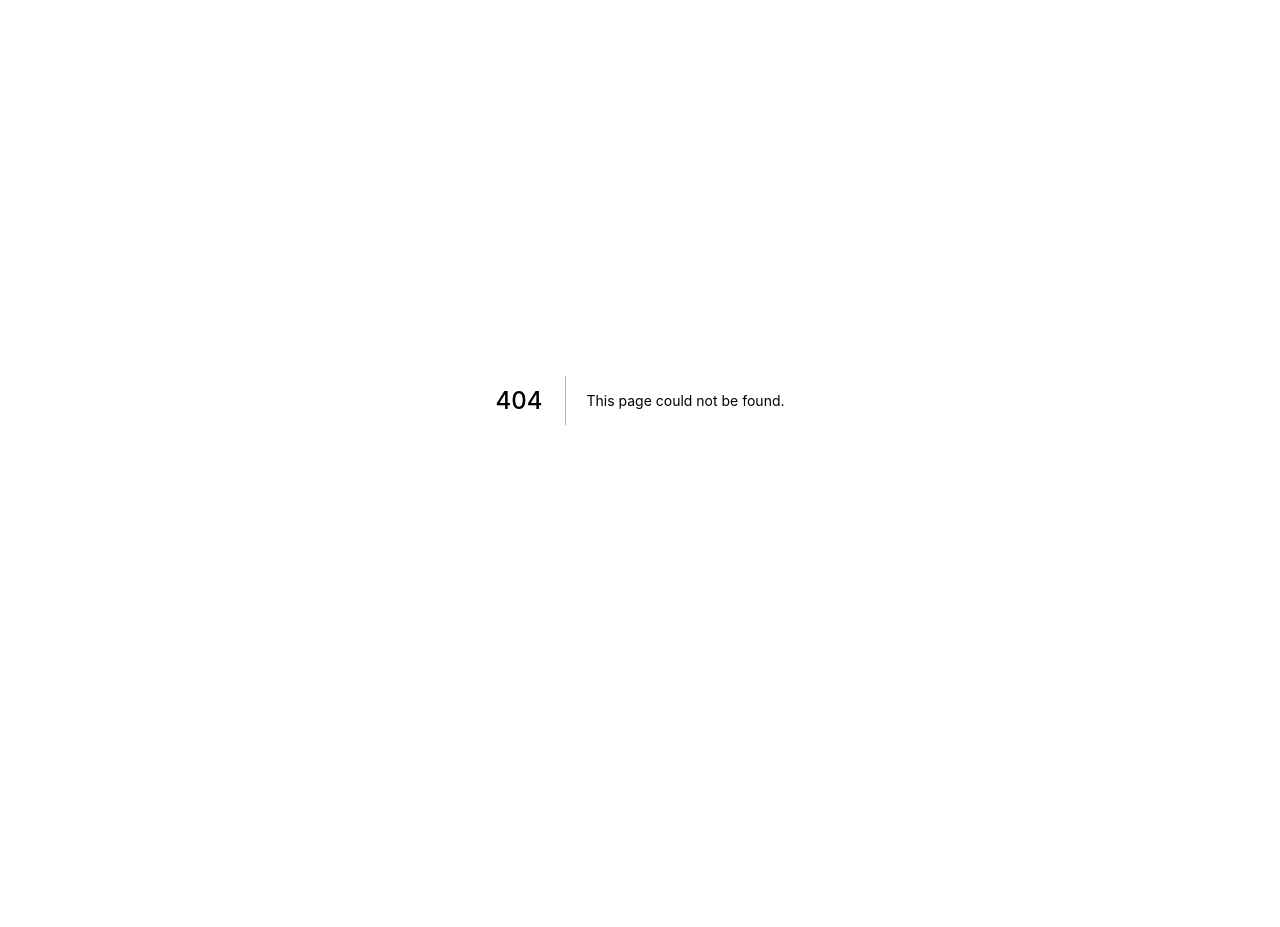
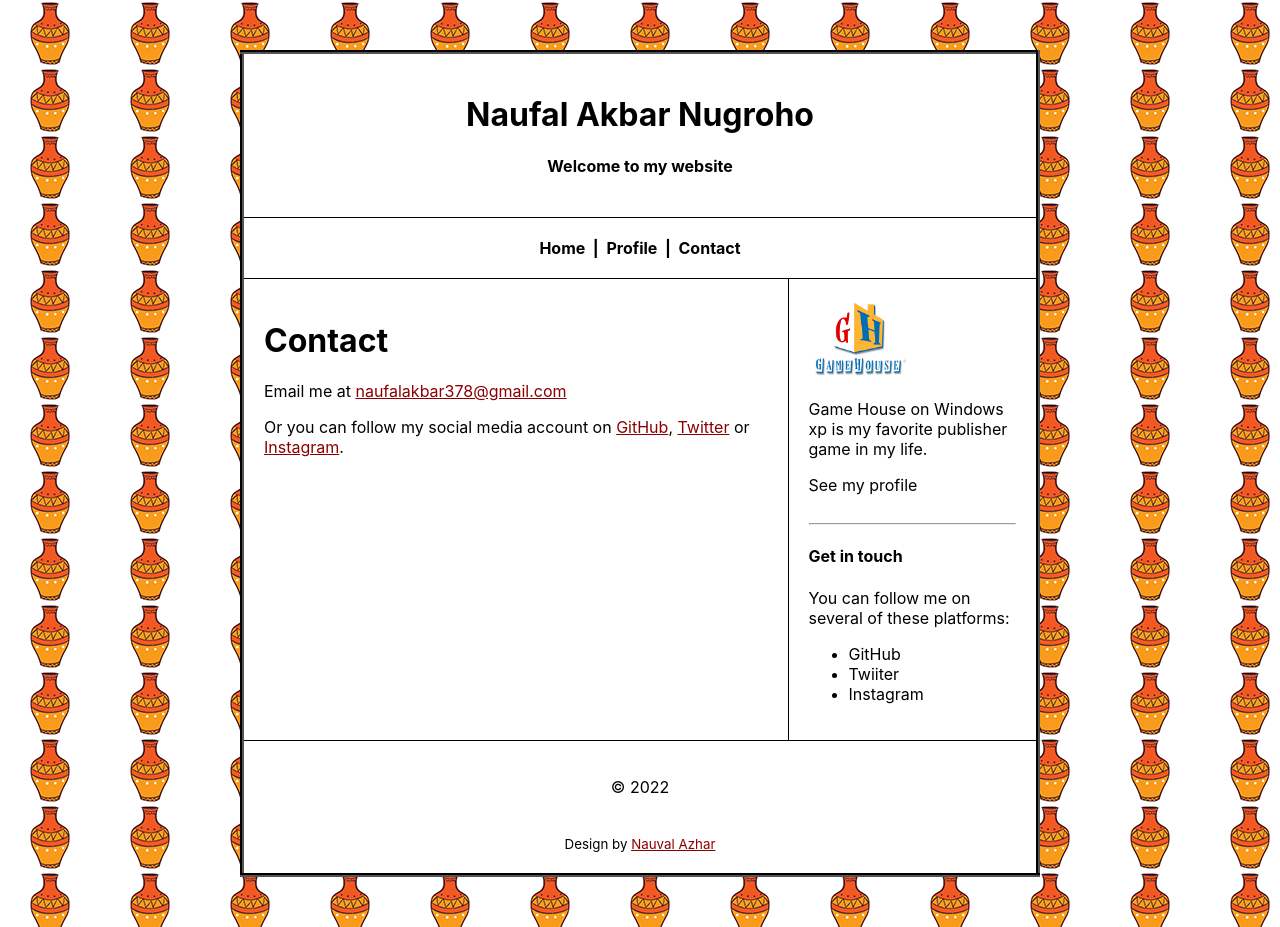
Before and after one commit to nuflakbrr/00s-website, a Next.js app: page /contact in a window 1280 px wide. Before the commit this address had no page. Before the commit the page ends 800 px from the top, so only its background shows below. Built offline with nearby package versions, Linux system fonts and the light colour scheme.

Commit message:
writing contact page

```diff
--- /dev/null
+++ b/src/pages/contact.tsx
@@ -0,0 +1,29 @@
+/* eslint-disable react/no-unescaped-entities */
+import type { NextPage } from 'next';
+import Head from 'next/head';
+
+import Main from '../layouts/Main';
+
+const Contact: NextPage = () => {
+    return (
+        <>
+            <Main>
+                <Head>
+                    <title>Naufal Akbar Nugroho : Contact</title>
+                </Head>
+
+                <h1 className="blink">Contact</h1>
+
+                <p>
+                    Email me at <a href="mailto:naufalakbar378@gmail.com" className="link">naufalakbar378@gmail.com</a>
+                </p>
+
+                <p>
+                    Or you can follow my social media account on <a href="https://github.com/nuflakbrr" target={"_blank"} rel="noreferrer" className="link">GitHub</a>, <a href="https://twitter.com/nuflakbrr" target={"_blank"} rel="noreferrer" className="link">Twitter</a> or <a href="https://instagram.com/kbrnugroho" target={"_blank"} rel="noreferrer" className="link">Instagram</a>.
+                </p>
+            </Main>
+        </>
+    );
+};
+
+export default Contact;
```
